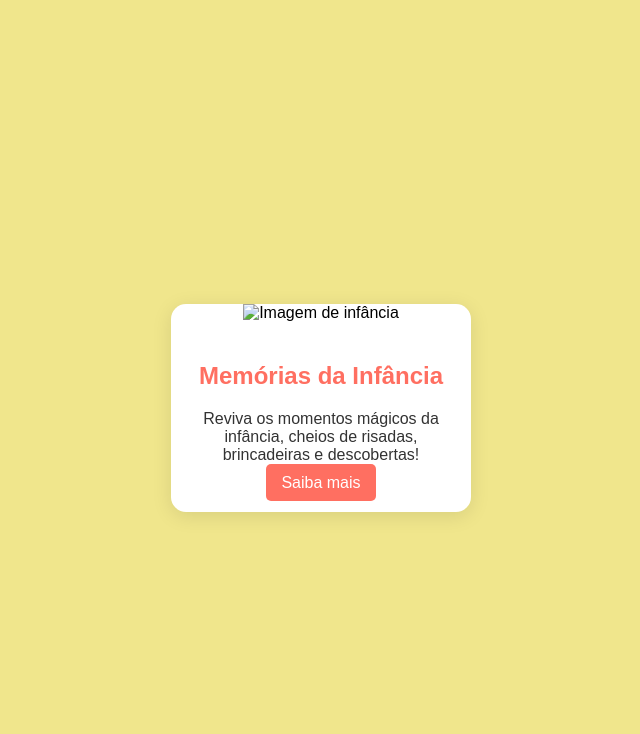
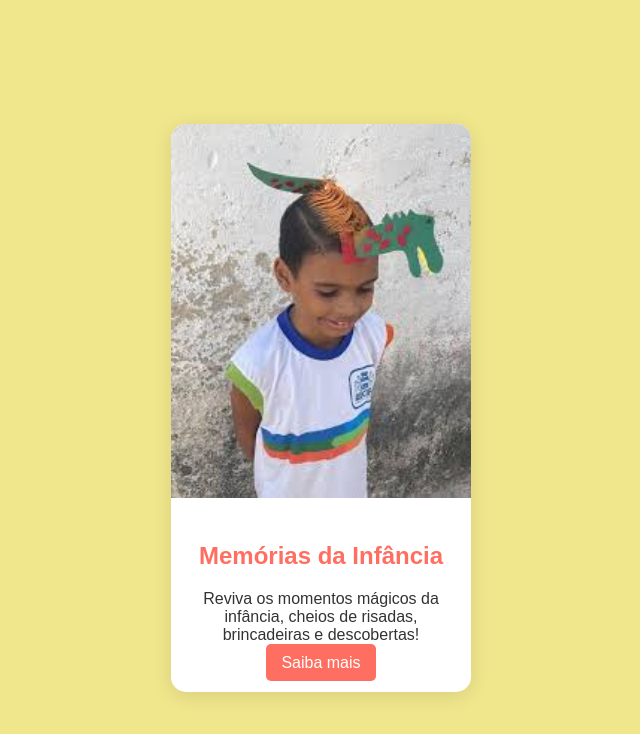
Before and after one commit to camila2007/card-infancia, a plain HTML site: page index.html in a window 1280 px wide. Shown: the whole page, without its empty margins (319-959 px from the left). Drawn offline with Linux system fonts and the light colour scheme; the site is published under a folder, as on GitHub Pages, so addresses that start at the root find nothing.

Commit message:
Update index.html

```diff
--- a/index.html
+++ b/index.html
@@ -8,7 +8,7 @@
 </head>
 <body>
     <div class="card">
-        <img src="/cabeça.jpeg" alt="Imagem de infância" class="card-img">
+        <img src="cabeça.jpeg" alt="Imagem de infância" class="card-img">
         <div class="card-content">
             <h2 class="card-title">Memórias da Infância</h2>
             <p class="card-description">
```
